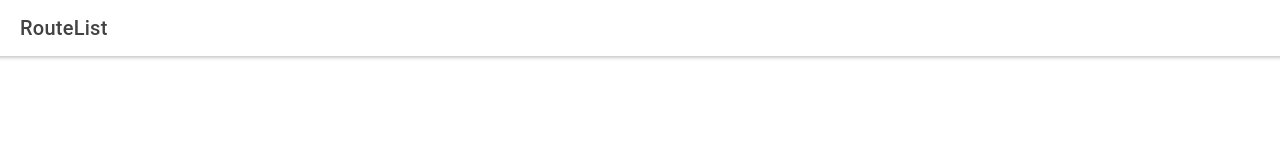
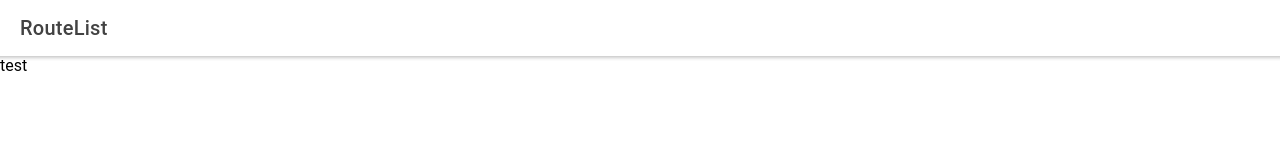
Before and after one commit to michael-maust/Transportal, a React (Create React App) app: page /routes in a window 1280 px wide. Shown: the top 160 px of the page. Built offline with nearby package versions, Linux system fonts and the light colour scheme.

Commit message:
Failed attempt to get tailwind to work

```diff
--- a/package.json
+++ b/package.json
@@ -67,7 +67,10 @@
     ]
   },
   "devDependencies": {
-    "@capacitor/cli": "3.0.2"
+    "@capacitor/cli": "3.0.2",
+    "autoprefixer": "^10.4.13",
+    "postcss": "^8.4.18",
+    "tailwindcss": "^3.2.2"
   },
   "description": "An Ionic project"
 }
--- /dev/null
+++ b/postcss.config.js
@@ -0,0 +1,6 @@
+module.exports = {
+  plugins: {
+    tailwindcss: {},
+    autoprefixer: {},
+  },
+}
--- a/src/components/ExploreContainer.jsx
+++ b/src/components/ExploreContainer.jsx
@@ -1,8 +1,8 @@
-import './ExploreContainer.css';
+import "./ExploreContainer.css";
 
-const ExploreContainer = ({ name }) => {
+const ExploreContainer = ({name}) => {
   return (
-    <div className="container">
+    <div className="container bg-red-400 text-blue-600">
       <strong>{name}</strong>
     </div>
   );
--- /dev/null
+++ b/src/index.css
@@ -0,0 +1,18 @@
+@tailwind base;
+@tailwind components;
+@tailwind utilities;
+
+body {
+  background-color: aquamarine;
+  margin: 0;
+  font-family: -apple-system, BlinkMacSystemFont, "Segoe UI", "Roboto", "Oxygen",
+    "Ubuntu", "Cantarell", "Fira Sans", "Droid Sans", "Helvetica Neue",
+    sans-serif;
+  -webkit-font-smoothing: antialiased;
+  -moz-osx-font-smoothing: grayscale;
+}
+
+code {
+  font-family: source-code-pro, Menlo, Monaco, Consolas, "Courier New",
+    monospace;
+}
--- a/src/pages/RouteList.jsx
+++ b/src/pages/RouteList.jsx
@@ -16,6 +16,7 @@ const RouteList = () => {
         </IonToolbar>
       </IonHeader>
       <IonContent fullscreen>
+        <div className="bg-red-200 h-20 w-full">test</div>
         <IonHeader collapse="condense">
           <IonToolbar>
             <IonTitle size="large">RouteList</IonTitle>
--- /dev/null
+++ b/src/theme/global.css
@@ -0,0 +1,196 @@
+:root {
+  --safe-area-top: env(safe-area-inset-top);
+  --safe-area-bottom: env(safe-area-inset-bottom, 0);
+  --safe-area-left: env(safe-area-inset-left, 0);
+  --safe-area-right: env(safe-area-inset-right, 0);
+}
+body {
+  background-color: #128d15;
+  overflow: hidden;
+  height: 100vh;
+  width: 100vw;
+}
+
+/**
+ * Styles for the Icon UI component.
+ *
+ * TODO: Move these into a styled component or similar system if desired
+ */
+.ui-icon {
+  display: inline-block;
+
+  width: 1em;
+  height: 1em;
+
+  contain: strict;
+
+  fill: currentColor;
+
+  box-sizing: content-box !important;
+}
+
+.ui-icon .ionicon {
+  stroke: currentColor;
+}
+
+.ui-icon .ionicon-fill-none {
+  fill: none;
+}
+
+.ui-icon .ionicon-stroke-width {
+  stroke-width: 32px;
+  stroke-width: var(--ionicon-stroke-width, 32px);
+}
+
+.ui-icon .icon-inner,
+.ui-icon .ionicon,
+.ui-icon svg {
+  display: block;
+
+  height: 100%;
+  width: 100%;
+}
+
+/** Styles for React Toggle */
+
+.react-toggle {
+  touch-action: pan-x;
+
+  display: inline-block;
+  position: relative;
+  cursor: pointer;
+  background-color: transparent;
+  border: 0;
+  padding: 0;
+
+  -webkit-touch-callout: none;
+  -webkit-user-select: none;
+  -khtml-user-select: none;
+  -moz-user-select: none;
+  -ms-user-select: none;
+  user-select: none;
+
+  -webkit-tap-highlight-color: rgba(0, 0, 0, 0);
+  -webkit-tap-highlight-color: transparent;
+}
+
+.react-toggle-screenreader-only {
+  border: 0;
+  clip: rect(0 0 0 0);
+  height: 1px;
+  margin: -1px;
+  overflow: hidden;
+  padding: 0;
+  position: absolute;
+  width: 1px;
+}
+
+.react-toggle--disabled {
+  cursor: not-allowed;
+  opacity: 0.5;
+  -webkit-transition: opacity 0.25s;
+  transition: opacity 0.25s;
+}
+
+.react-toggle-track {
+  width: 50px;
+  height: 24px;
+  padding: 0;
+  border-radius: 30px;
+  background-color: #4d4d4d;
+  -webkit-transition: all 0.2s ease;
+  -moz-transition: all 0.2s ease;
+  transition: all 0.2s ease;
+}
+
+.react-toggle:hover:not(.react-toggle--disabled) .react-toggle-track {
+  background-color: #000000;
+}
+
+.react-toggle--checked .react-toggle-track {
+  background-color: #19ab27;
+}
+
+.react-toggle--checked:hover:not(.react-toggle--disabled) .react-toggle-track {
+  background-color: #128d15;
+}
+
+.react-toggle-track-check {
+  position: absolute;
+  width: 14px;
+  height: 10px;
+  top: 0px;
+  bottom: 0px;
+  margin-top: auto;
+  margin-bottom: auto;
+  line-height: 0;
+  left: 8px;
+  opacity: 0;
+  -webkit-transition: opacity 0.25s ease;
+  -moz-transition: opacity 0.25s ease;
+  transition: opacity 0.25s ease;
+}
+
+.react-toggle--checked .react-toggle-track-check {
+  opacity: 1;
+  -webkit-transition: opacity 0.25s ease;
+  -moz-transition: opacity 0.25s ease;
+  transition: opacity 0.25s ease;
+}
+
+.react-toggle-track-x {
+  position: absolute;
+  width: 10px;
+  height: 10px;
+  top: 0px;
+  bottom: 0px;
+  margin-top: auto;
+  margin-bottom: auto;
+  line-height: 0;
+  right: 10px;
+  opacity: 1;
+  -webkit-transition: opacity 0.25s ease;
+  -moz-transition: opacity 0.25s ease;
+  transition: opacity 0.25s ease;
+}
+
+.react-toggle--checked .react-toggle-track-x {
+  opacity: 0;
+}
+
+.react-toggle-thumb {
+  transition: all 0.5s cubic-bezier(0.23, 1, 0.32, 1) 0ms;
+  position: absolute;
+  top: 1px;
+  left: 1px;
+  width: 22px;
+  height: 22px;
+  border: 1px solid #4d4d4d;
+  border-radius: 50%;
+  background-color: #fafafa;
+
+  -webkit-box-sizing: border-box;
+  -moz-box-sizing: border-box;
+  box-sizing: border-box;
+
+  -webkit-transition: all 0.25s ease;
+  -moz-transition: all 0.25s ease;
+  transition: all 0.25s ease;
+}
+
+.react-toggle--checked .react-toggle-thumb {
+  left: 27px;
+  border-color: #19ab27;
+}
+
+.react-toggle--focus .react-toggle-thumb {
+  -webkit-box-shadow: 0px 0px 3px 2px #0099e0;
+  -moz-box-shadow: 0px 0px 3px 2px #0099e0;
+  box-shadow: 0px 0px 2px 3px #0099e0;
+}
+
+.react-toggle:active:not(.react-toggle--disabled) .react-toggle-thumb {
+  -webkit-box-shadow: 0px 0px 5px 5px #0099e0;
+  -moz-box-shadow: 0px 0px 5px 5px #0099e0;
+  box-shadow: 0px 0px 5px 5px #0099e0;
+}
--- /dev/null
+++ b/tailwind.config.js
@@ -0,0 +1,10 @@
+/** @type {import('tailwindcss').Config} */
+module.exports = {
+  content: [
+    "./src/**/*.{js,jsx,ts,tsx}",
+  ],
+  theme: {
+    extend: {},
+  },
+  plugins: [],
+}
```
Also changed, not shown: src/App.jsx (+24 -20 lines), src/index.jsx (+5 -4 lines), 1 other file (tests, documents, lock files or other folders).
